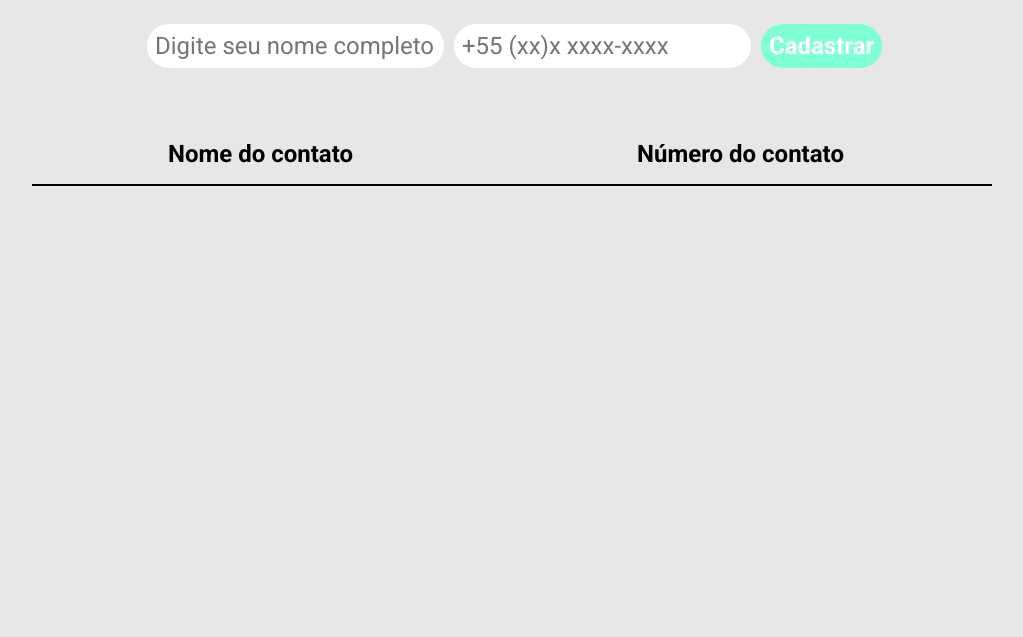
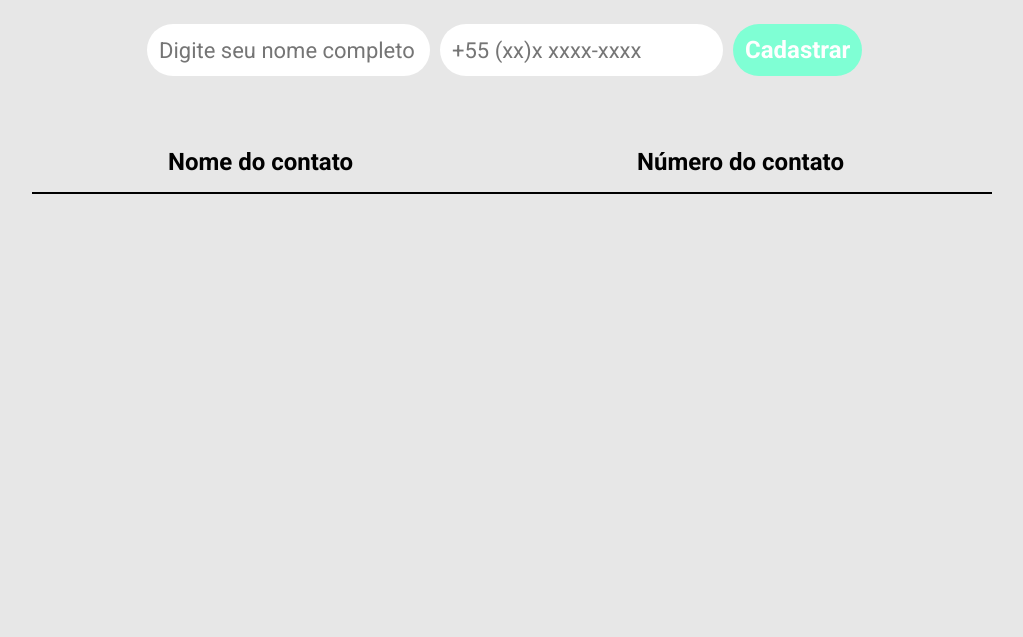
Before and after one commit to renanoliveira31/Agenda-de-contatos, a plain HTML site: page index.html in a window 1280 px wide. Shown: the part 163-800 px from the top of the page, without its empty margins (128-1151 px from the left). Drawn offline with Linux system fonts and the light colour scheme.

Commit message:
Ajuste do CSS
Ajustado o padding e font-size dos campos

```diff
--- a/main.css
+++ b/main.css
@@ -43,10 +43,10 @@ form {
 }
 
 form input {
-    font-size: 24px;
+    font-size: 22px;
     background-color:none;
     border: none;
-    padding: 8px;
+    padding: 12px;
     margin-left: 10px;
     border-radius: 50px;
 }
```
